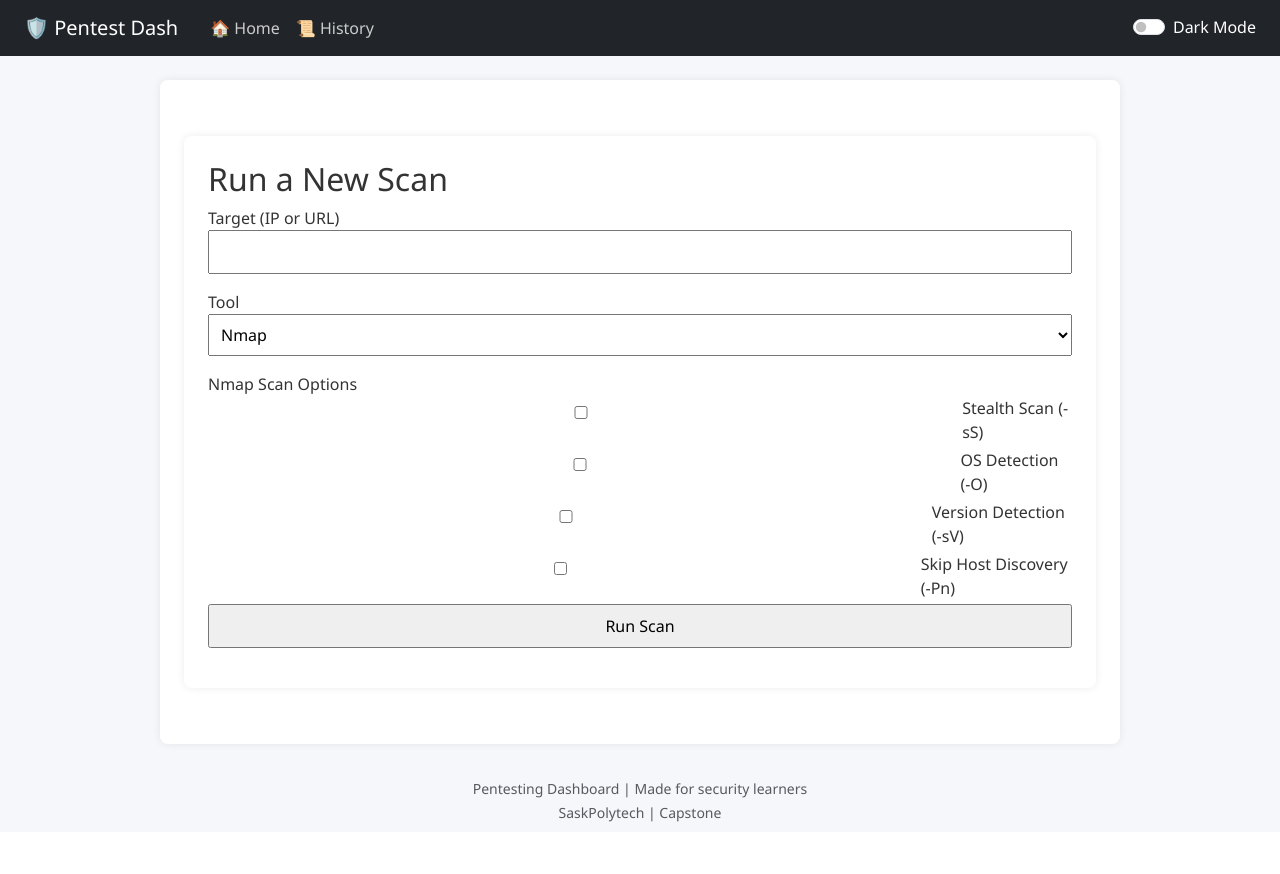
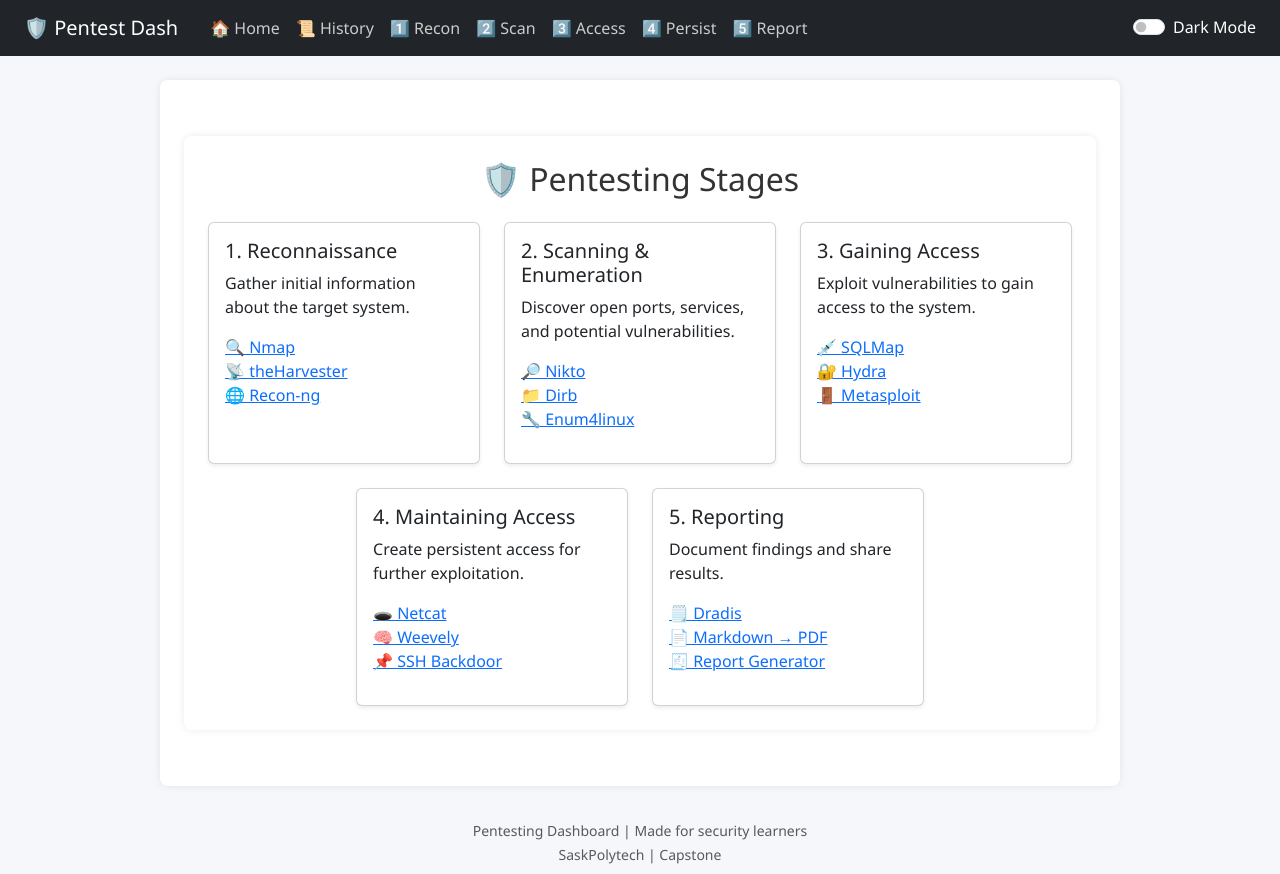
Before and after one commit to abhijeet-2108/Saskpoly_Capstone, a Flask app: page / in a window 1280 px wide. Before the commit the page ends 822 px from the top, so only its background shows below. Run offline with Flask 3, Linux system fonts and the light colour scheme.

Commit message:
Stage1_recon

```diff
--- a/forms.py
+++ b/forms.py
@@ -38,5 +38,17 @@ class ScanForm(FlaskForm):
             ("-report", "Generate Report (-report)")
         ]
     )
+    # harvester source option
+    harvester_sources = SelectField(
+        "Data Source",
+        choices=[
+            ("google", "Google"),
+            ("bing", "Bing"),
+            ("crtsh", "crt.sh"),
+            ("linkedin", "LinkedIn"),
+            ("twitter", "Twitter"),
+        ],
+        validators=[DataRequired()]
+    )
 
     submit = SubmitField("Run Scan")
--- a/pentesting/sqlmap_scan.py
+++ b/pentesting/sqlmap_scan.py
@@ -9,6 +9,7 @@ def run_sqlmap_scan(target, options=None):
 
     try:
         result = subprocess.check_output(cmd, stderr=subprocess.STDOUT, text=True)
+        print(f"Running Nmap command: {' '.join(cmd)}")  # For debugging
         return result
     except subprocess.CalledProcessError as e:
         return f"SQLMap scan failed:\n{e.output}"
--- a/pentesting/zap_scan.py
+++ b/pentesting/zap_scan.py
@@ -13,6 +13,7 @@ def run_zap_scan(target, options=None):
 
     try:
         result = subprocess.check_output(cmd, stderr=subprocess.STDOUT, text=True)
+        print(f"Running Nmap command: {' '.join(cmd)}")  # For debugging
         return result
     except subprocess.CalledProcessError as e:
         return f"ZAP scan failed:\n{e.output}"
--- a/routes/main_routes.py
+++ b/routes/main_routes.py
@@ -6,6 +6,10 @@ from app import db
 from pentesting.nmap_scan import run_nmap_scan
 from pentesting.sqlmap_scan import run_sqlmap_scan
 from pentesting.zap_scan import run_zap_scan
+from pentesting.whois_scan import run_whois_scan
+from pentesting.dig_scan import run_dig_scan
+from pentesting.nslookup_scan import run_nslookup_scan
+from pentesting.theharvester_scan import run_theharvester_scan
 
 main_routes = Blueprint('main_routes', __name__)
 
@@ -16,6 +20,14 @@ def index():
     form.sqlmap_options.data = []
     form.zap_options.data = []
     return render_template('index.html', form=form)
+
+@main_routes.route('/page1', methods=["GET"])
+def page1():
+    form = ScanForm()
+    form.nmap_options.data = []
+    form.sqlmap_options.data = []
+    form.zap_options.data = []
+    return render_template('page1.html', form=form)
 
 @main_routes.route('/scan', methods=['POST'])
 def scan():
@@ -44,6 +56,16 @@ def scan():
     elif tool == 'zap':
         selected_options = form.zap_options.data
         output = run_zap_scan(target, selected_options)
+    elif tool == 'whois':  # ✅ New block
+        output = run_whois_scan(target)
+    elif tool == 'dig':
+        output = run_dig_scan(target)
+    elif tool == 'nslookup':
+        output = run_nslookup_scan(target)
+    elif tool == 'theharvester':
+        source = form.harvester_sources.data
+        output = run_theharvester_scan(target, source)
+
     else:
         return "Unsupported tool", 400
 
@@ -68,3 +90,35 @@ def clear_history():
     Scan.query.delete()
     db.session.commit()
     return redirect(url_for('main_routes.history'))
+
+
+@main_routes.route('/stage1/nmap', methods=['GET'])
+def nmap_scan_page():
+    form = ScanForm()
+    form.nmap_options.data = []
+    form.tool.data = 'nmap'  # Pre-set tool value for this form
+    return render_template('stage1/nmap.html', form=form)
+
+@main_routes.route('/stage1/whois', methods=['GET', 'POST'])
+def stage1_whois():
+    form = ScanForm()
+    return render_template('stage1/whois.html', form=form)
+
+@main_routes.route('/stage1/dig', methods=['GET', 'POST'])
+def stage1_dig():
+    form = ScanForm()
+    return render_template('stage1/dig.html', form=form)
+
+@main_routes.route('/stage1/nslookup', methods=['GET', 'POST'])
+def stage1_nslookup():
+    form = ScanForm()
+    return render_template('stage1/nslookup.html', form=form)
+
+@main_routes.route('/stage1/theharvester', methods=['GET', 'POST'])
+def stage1_theharvester():
+    form = ScanForm()
+    return render_template('stage1/theharvester.html', form=form)
+
+@main_routes.route('/stage1', methods=['GET'])
+def stage1_index():
+    return render_template('stage1/index.html')
--- a/templates/base.html
+++ b/templates/base.html
@@ -15,6 +15,11 @@
             <ul class="navbar-nav me-auto">
                 <li class="nav-item"><a class="nav-link" href="/">🏠 Home</a></li>
                 <li class="nav-item"><a class="nav-link" href="/history">📜 History</a></li>
+                <li class="nav-item"><a class="nav-link" href="/stage1">1️⃣ Recon</a></li>
+                <li class="nav-item"><a class="nav-link" href="#">2️⃣ Scan</a></li>
+                <li class="nav-item"><a class="nav-link" href="#">3️⃣ Access</a></li>
+                <li class="nav-item"><a class="nav-link" href="#">4️⃣ Persist</a></li>
+                <li class="nav-item"><a class="nav-link" href="#">5️⃣ Report</a></li>
             </ul>
             <div class="form-check form-switch text-white ms-auto">
                 <input class="form-check-input" type="checkbox" id="themeToggle">
--- a/templates/index.html
+++ b/templates/index.html
@@ -1,81 +1,85 @@
 {% extends "base.html" %}
-{% block title %}Pentesting Dashboard{% endblock %}
+{% block title %}Pentesting Dashboard - Home{% endblock %}
 
 {% block content %}
 <div class="container">
-  <h2>Run a New Scan</h2>
-  <form method="POST" action="/scan">
-    {{ form.hidden_tag() }}
+  <h2 class="mb-4 text-center">🛡️ Pentesting Stages</h2>
 
-    <div class="form-group">
-      {{ form.target.label }}<br>
-      {{ form.target(size=50) }}
+  <div class="row row-cols-1 row-cols-md-2 row-cols-lg-3 g-4 justify-content-center">
+    <!-- Reconnaissance -->
+    <div class="col">
+      <div class="card h-100 shadow-sm">
+        <div class="card-body">
+          <h5 class="card-title">1. Reconnaissance</h5>
+          <p class="card-text">Gather initial information about the target system.</p>
+          <ul class="list-unstyled">
+            <li><a href="#">🔍 Nmap</a></li>
+            <li><a href="#">📡 theHarvester</a></li>
+            <li><a href="#">🌐 Recon-ng</a></li>
+          </ul>
+        </div>
+      </div>
     </div>
 
-    <div class="form-group">
-      {{ form.tool.label }}<br>
-      {{ form.tool(id='tool-select') }}
+    <!-- Scanning & Enumeration -->
+    <div class="col">
+      <div class="card h-100 shadow-sm">
+        <div class="card-body">
+          <h5 class="card-title">2. Scanning & Enumeration</h5>
+          <p class="card-text">Discover open ports, services, and potential vulnerabilities.</p>
+          <ul class="list-unstyled">
+            <li><a href="#">🔎 Nikto</a></li>
+            <li><a href="#">📁 Dirb</a></li>
+            <li><a href="#">🔧 Enum4linux</a></li>
+          </ul>
+        </div>
+      </div>
     </div>
 
-    <!-- Nmap Options -->
-    <div class="form-group" id="nmap-options" style="display: none;">
-      <label>{{ form.nmap_options.label }}</label><br>
-      {% for value, label in form.nmap_options.choices %}
-        <div style="display: flex; align-items: center; margin-bottom: 4px;">
-          <input type="checkbox" name="{{ form.nmap_options.name }}" value="{{ value }}"
-                 {% if value in form.nmap_options.data and value in form.nmap_options.data %} checked {% endif %}>
-          <span style="margin-left: 8px;">{{ label }}</span>
+    <!-- Gaining Access -->
+    <div class="col">
+      <div class="card h-100 shadow-sm">
+        <div class="card-body">
+          <h5 class="card-title">3. Gaining Access</h5>
+          <p class="card-text">Exploit vulnerabilities to gain access to the system.</p>
+          <ul class="list-unstyled">
+            <li><a href="#">💉 SQLMap</a></li>
+            <li><a href="#">🔐 Hydra</a></li>
+            <li><a href="#">🚪 Metasploit</a></li>
+          </ul>
         </div>
-      {% endfor %}
+      </div>
     </div>
 
-    <!-- SQLMap Options -->
-    <div class="form-group" id="sqlmap-options" style="display: none;">
-      <label>{{ form.sqlmap_options.label }}</label><br>
-      {% for value, label in form.sqlmap_options.choices %}
-        <div style="display: flex; align-items: center; margin-bottom: 4px;">
-          <input type="checkbox" name="{{ form.sqlmap_options.name }}" value="{{ value }}"
-                 {% if value in form.sqlmap_options.data and value in form.sqlmap_options.data %} checked {% endif %}>
-          <span style="margin-left: 8px;">{{ label }}</span>
+    <!-- Maintaining Access -->
+    <div class="col">
+      <div class="card h-100 shadow-sm">
+        <div class="card-body">
+          <h5 class="card-title">4. Maintaining Access</h5>
+          <p class="card-text">Create persistent access for further exploitation.</p>
+          <ul class="list-unstyled">
+            <li><a href="#">🕳️ Netcat</a></li>
+            <li><a href="#">🧠 Weevely</a></li>
+            <li><a href="#">📌 SSH Backdoor</a></li>
+          </ul>
         </div>
-      {% endfor %}
+      </div>
     </div>
 
-    <!-- ZAP Options -->
-    <div class="form-group" id="zap-options" style="display: none;">
-      <label>{{ form.zap_options.label }}</label><br>
-      {% for value, label in form.zap_options.choices %}
-        <div style="display: flex; align-items: center; margin-bottom: 4px;">
-          <input type="checkbox" name="{{ form.zap_options.name }}" value="{{ value }}"
-                 {% if value in form.zap_options.data and value in form.zap_options.data %} checked {% endif %}>
-          <span style="margin-left: 8px;">{{ label }}</span>
+    <!-- Reporting -->
+    <div class="col">
+      <div class="card h-100 shadow-sm">
+        <div class="card-body">
+          <h5 class="card-title">5. Reporting</h5>
+          <p class="card-text">Document findings and share results.</p>
+          <ul class="list-unstyled">
+            <li><a href="#">🗒️ Dradis</a></li>
+            <li><a href="#">📄 Markdown → PDF</a></li>
+            <li><a href="#">🧾 Report Generator</a></li>
+          </ul>
         </div>
-      {% endfor %}
+      </div>
     </div>
-
-    <div class="form-group">
-      {{ form.submit() }}
-    </div>
-  </form>
+  </div>
 </div>
-
-<script>
-  document.addEventListener('DOMContentLoaded', function () {
-    const toolSelect = document.getElementById('tool-select');
-    const nmapOptions = document.getElementById('nmap-options');
-    const sqlmapOptions = document.getElementById('sqlmap-options');
-    const zapOptions = document.getElementById('zap-options');
-
-    function toggleOptions() {
-      const selectedTool = toolSelect.value;
-
-      nmapOptions.style.display = (selectedTool === 'nmap') ? 'block' : 'none';
-      sqlmapOptions.style.display = (selectedTool === 'sqlmap') ? 'block' : 'none';
-      zapOptions.style.display = (selectedTool === 'zap') ? 'block' : 'none';
-    }
-
-    toolSelect.addEventListener('change', toggleOptions);
-    toggleOptions(); // Run on initial load
-  });
-</script>
 {% endblock %}
```
Also changed, not shown: pentesting/dig_scan.py (added, +12 -0 lines), pentesting/nslookup_scan.py (added, +13 -0 lines), pentesting/theharvester_scan.py (added, +18 -0 lines), pentesting/whois_scan.py (added, +12 -0 lines), templates/page1.html (added, +81 -0 lines), templates/stage1/dig.html (added, +21 -0 lines), templates/stage1/index.html (added, +64 -0 lines), templates/stage1/nmap.html (added, +38 -0 lines), templates/stage1/nslookup.html (added, +22 -0 lines), templates/stage1/theharvester.html (added, +27 -0 lines), templates/stage1/whois.html (added, +21 -0 lines), README.md.
